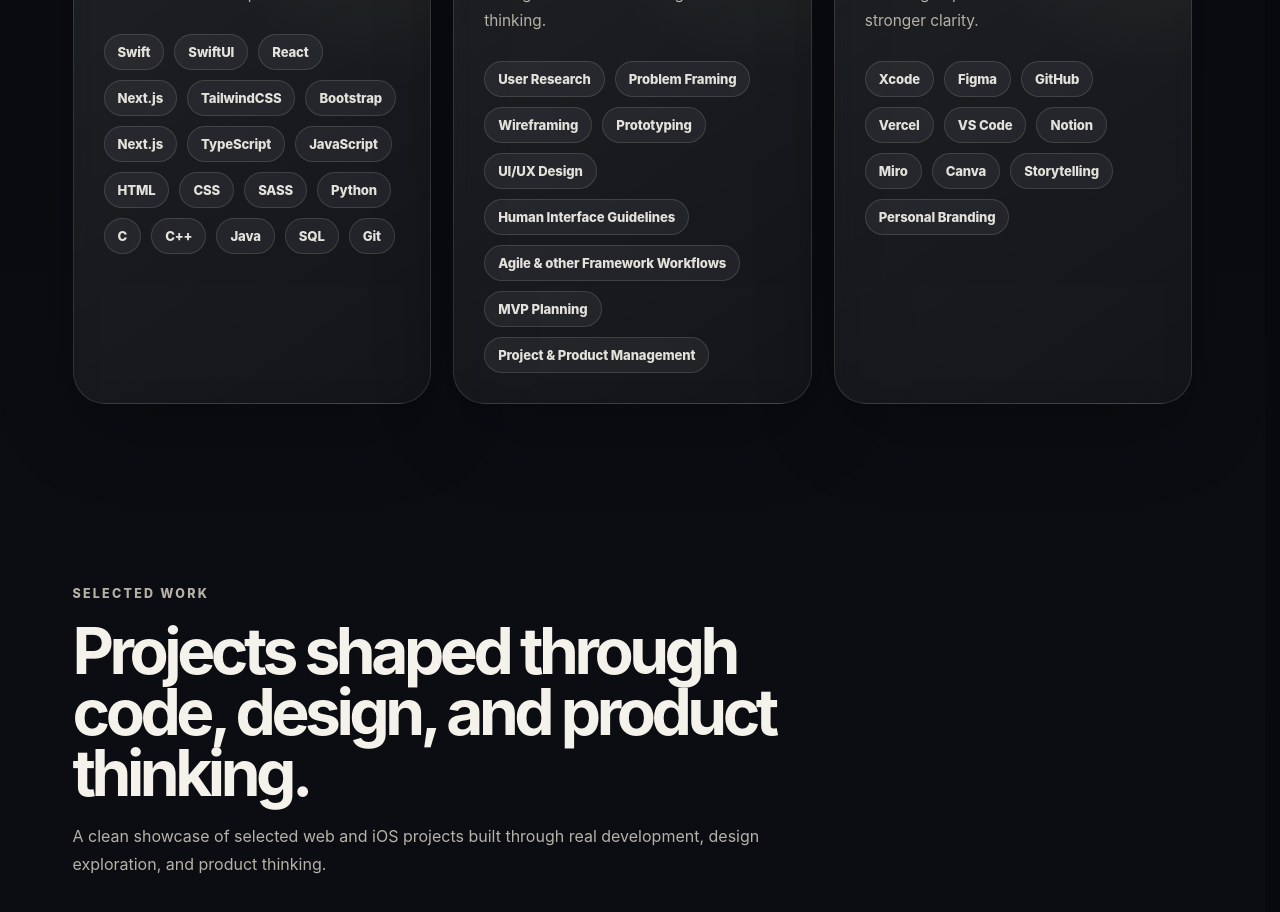
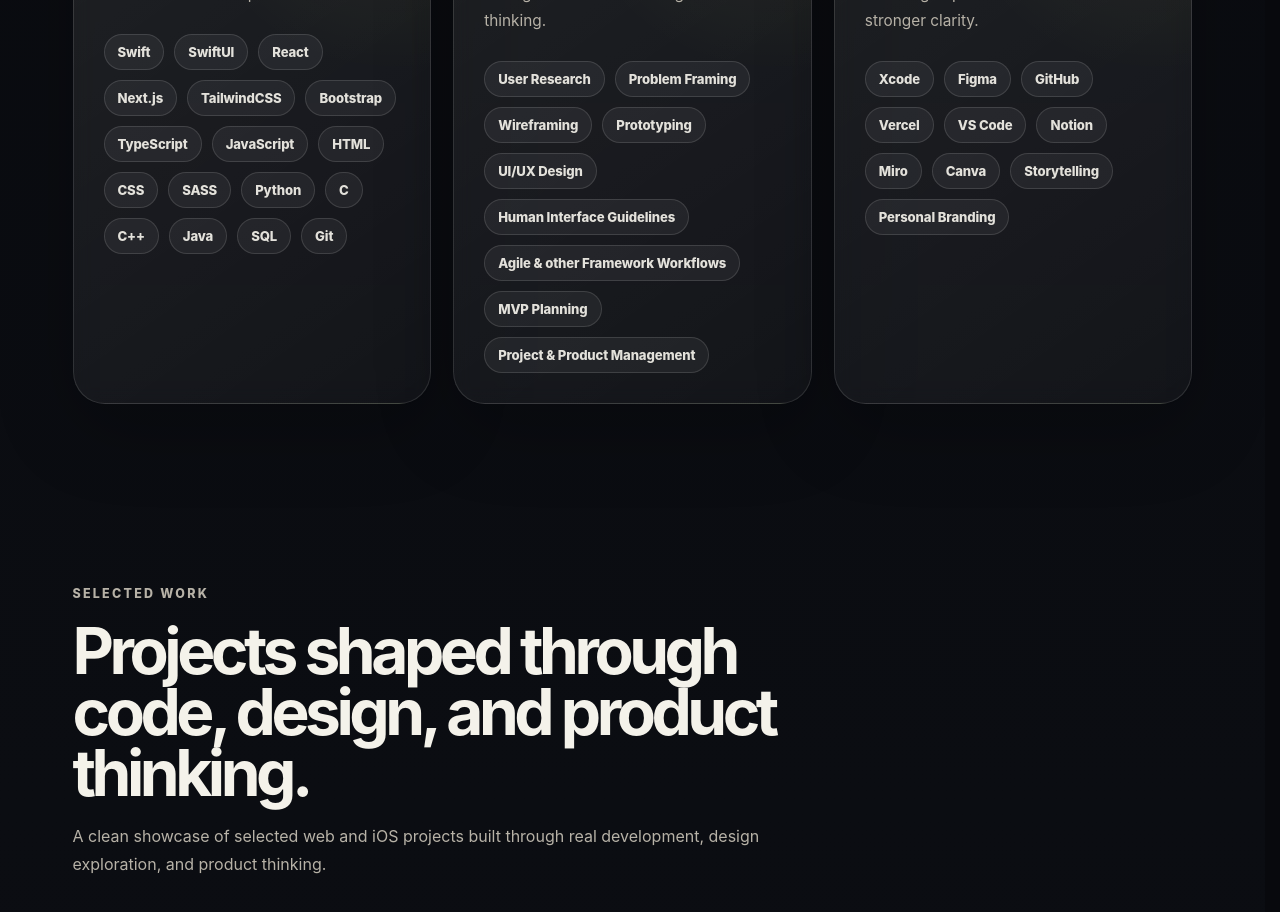
Before and after one commit to CodeInfiltrator/darren-portfolio-recent, a Next.js app: page /tech in a window 1280 px wide. Shown: the part 2060-2972 px from the top of the page. Built offline with nearby package versions, Linux system fonts and the light colour scheme.

Commit message:
fix double skills

```diff
--- a/src/data/profile.ts
+++ b/src/data/profile.ts
@@ -41,7 +41,6 @@ export const profile = {
       "Next.js",
       "TailwindCSS",
       "Bootstrap",
-      "Next.js",
       "TypeScript",
       "JavaScript",
       "HTML",
```
